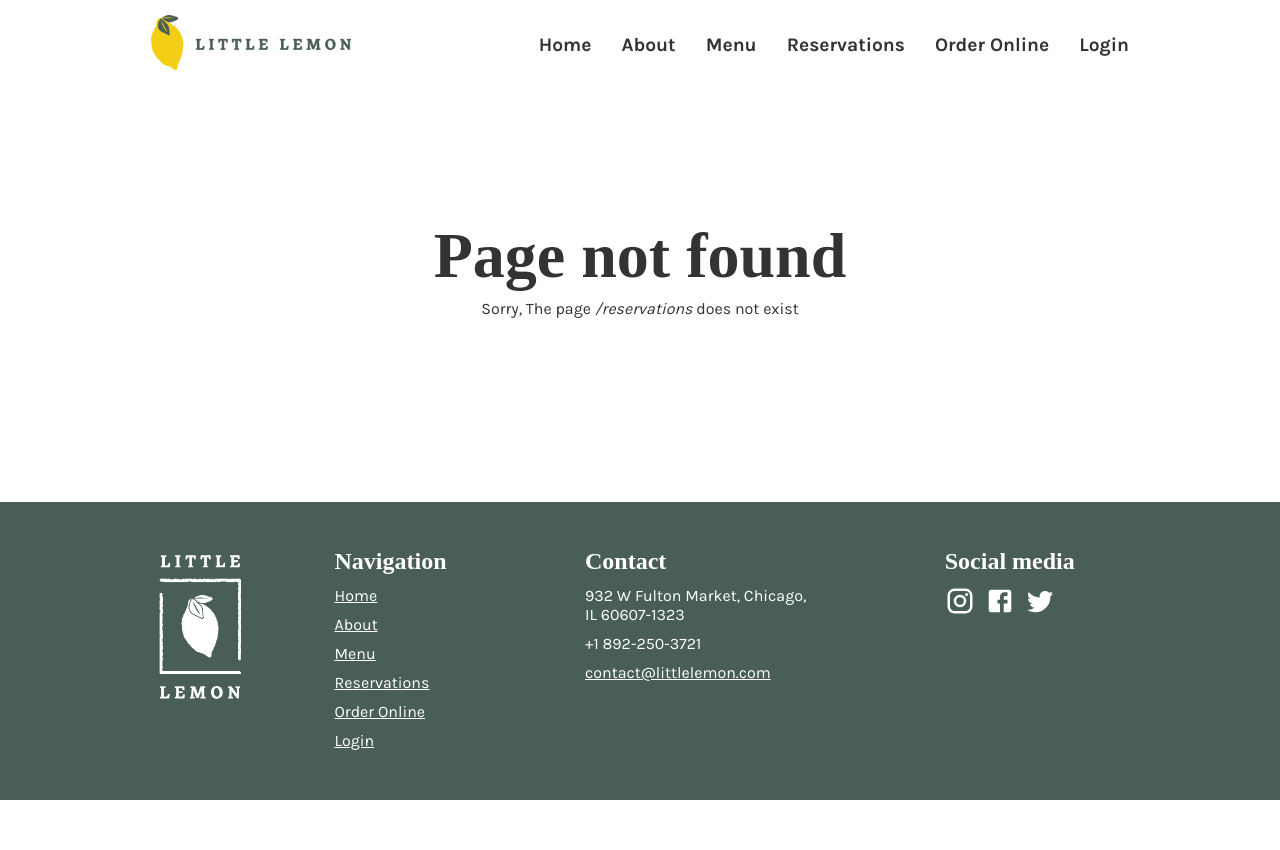
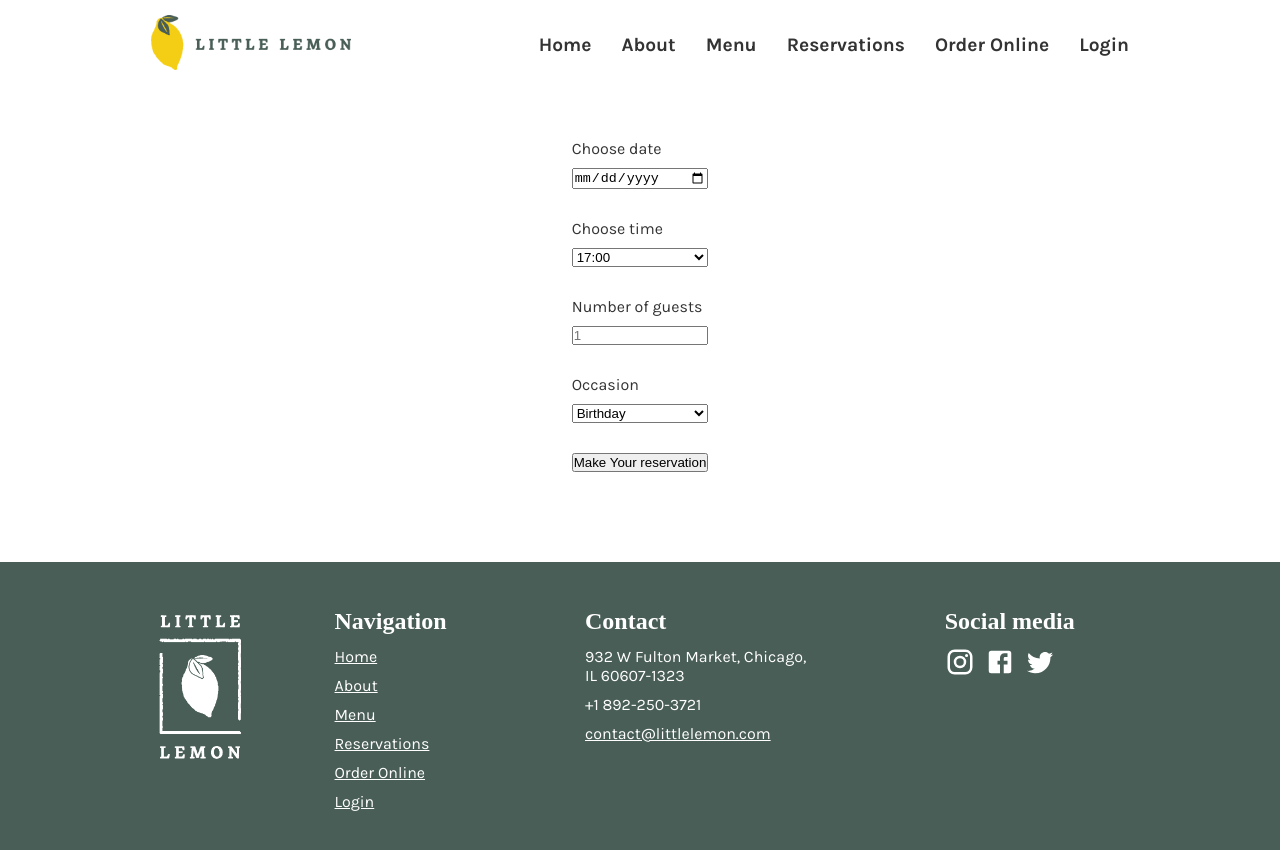
Before and after one commit to geoffrey-coursera/front-end-capstone-project, a React (Create React App) app: page /reservations in a window 1280 px wide. Shown: the top 850 px of the page. Before the commit the page ends 800 px from the top, so only its background shows below. Built offline with nearby package versions, Linux system fonts and the light colour scheme; a web font is replaced by a local one.

Commit message:
feat: add Reservation page with basic content and styling

```diff
--- a/src/App.jsx
+++ b/src/App.jsx
@@ -2,6 +2,7 @@ import HeaderNav from 'Sections/HeaderNav';
 import Footer from 'Sections/Footer';
 
 import Home from 'Pages/Home';
+import Reservations from 'Pages/Reservations';
 import Error from 'Pages/Error';
 
 import { BrowserRouter, Routes, Route } from "react-router-dom";
@@ -13,6 +14,7 @@ const App = () => (
         <HeaderNav/>
         <Routes>
             <Route path="/" element={<Home />} />
+            <Route path="/reservations" element={<Reservations />} />
             <Route path="*" element={<Error />} />
         </Routes>
         <Footer/>
--- /dev/null
+++ b/src/Pages/Reservations/BookingForm.jsx
@@ -0,0 +1,37 @@
+import './BookingForm.scss';
+
+export { BookingForm as default };
+
+const BookingForm = () => {
+    return (
+        <form id="booking-form">
+            <fieldset>
+                <label htmlFor="res-date">Choose date</label>
+                <input type="date" id="res-date" />
+            </fieldset>
+            <fieldset>
+            <label htmlFor="res-time">Choose time</label>
+                <select id="res-time">
+                    <option>17:00</option>
+                    <option>18:00</option>
+                    <option>19:00</option>
+                    <option>20:00</option>
+                    <option>21:00</option>
+                    <option>22:00</option>
+                </select>
+            </fieldset>
+            <fieldset>
+                <label htmlFor="guests">Number of guests</label>
+                <input type="number" placeholder="1" min="1" max="10" id="guests" />
+            </fieldset>
+            <fieldset>
+                <label htmlFor="occasion">Occasion</label>
+                <select id="occasion">
+                    <option>Birthday</option>
+                    <option>Anniversary</option>
+                </select>
+            </fieldset>
+            <input type="submit" value="Make Your reservation" />
+        </form>
+    )
+};
--- /dev/null
+++ b/src/Pages/Reservations/BookingForm.scss
@@ -0,0 +1,13 @@
+#booking-form {
+    display: flex;
+    flex-direction: column;
+    gap: var(--spacing-m);
+}
+
+#booking-form {
+    fieldset {
+        border: none;
+        display: grid;
+        gap: var(--spacing-xs);
+    }
+}
--- /dev/null
+++ b/src/Pages/Reservations/Reservations.scss
@@ -0,0 +1,7 @@
+:where(#Reservation) {
+    #booking-form {
+        grid-column: start / end;
+        margin-inline: auto;
+        margin-block: var(--spacing-l) var(--spacing-xl);
+    }
+}
--- /dev/null
+++ b/src/Pages/Reservations/index.jsx
@@ -0,0 +1,11 @@
+import BookingForm from './BookingForm';
+
+import './Reservations.scss';
+
+export { Reservations as default };
+
+const Reservations = () => (
+    <main id="Reservation">
+        <BookingForm />
+    </main>
+)
```
